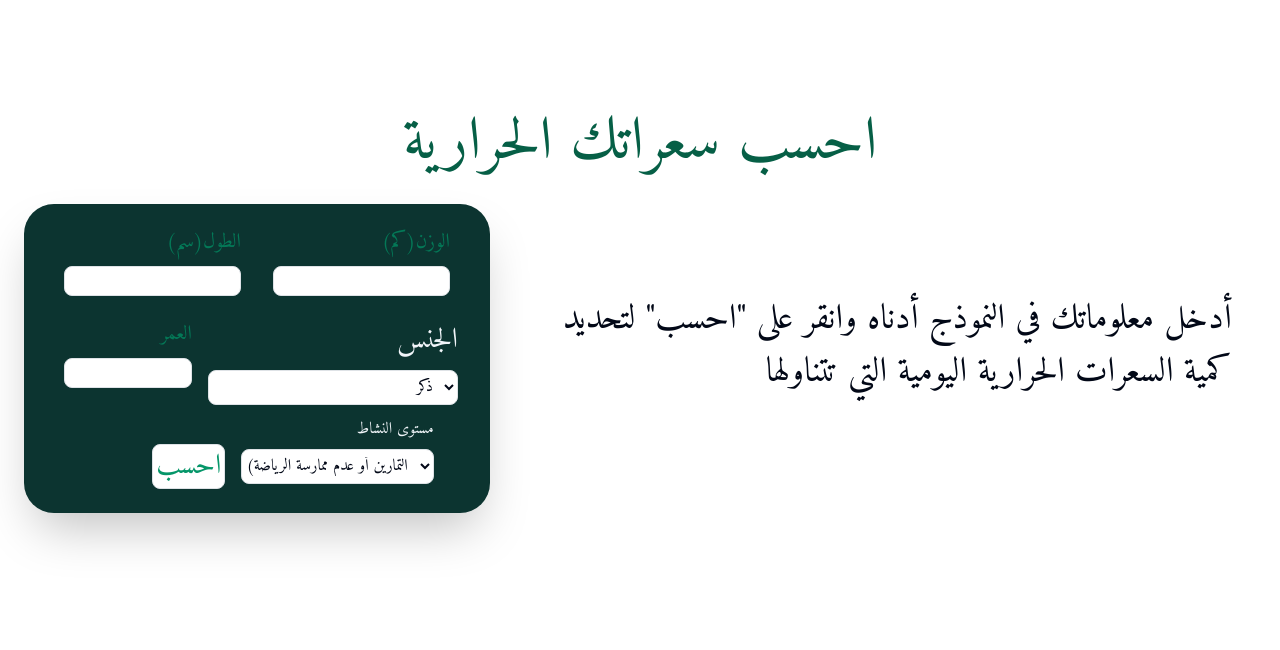
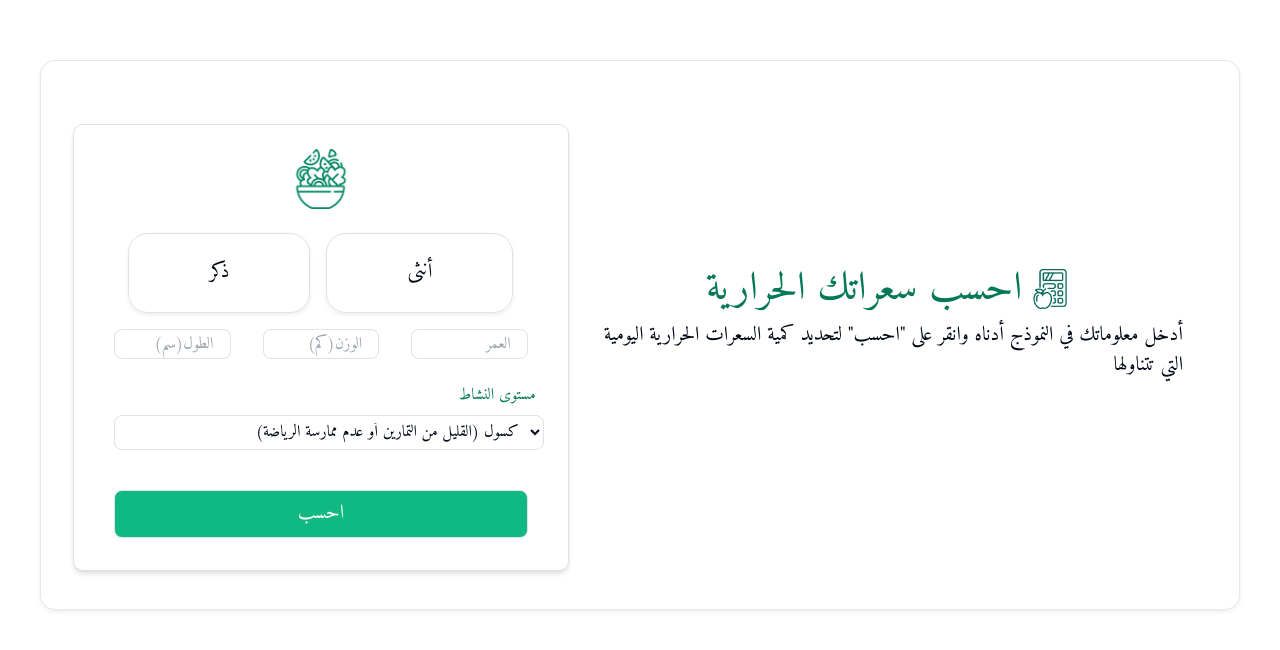
Before and after one commit to amrrmohamed87/Graduation-Frontend, a React (Vite) app: page /ca in a window 1280 px wide. Shown: the part 1584-2234 px from the top of the page. Built offline with nearby package versions, Linux system fonts and the light colour scheme.

Commit message:
improving the logic and the UI of the Calorie Calculator - amr

```diff
--- a/src/components/CaloriesCalculator.jsx
+++ b/src/components/CaloriesCalculator.jsx
@@ -1,13 +1,18 @@
 import { useState } from "react";
 import CalculatorInput from "./CalculatorInput";
+
+import calculator from "../assets/images/calculator.png";
+import salad from "../assets/images/salad.png";
 
 function CaloriesCalculator() {
   const [weight, setWeight] = useState("");
   const [height, setHeight] = useState("");
   const [age, setAge] = useState("");
-  const [gender, setGender] = useState("ذكر");
+  const [gender, setGender] = useState("");
   const [activityLevel, setActivityLevel] = useState("كَسُول");
   const [result, setResult] = useState(null);
+  const [male, setIsMale] = useState(false);
+  const [female, setIsFemale] = useState(false);
 
   function calculate() {
     //convert inputs to numbers by using parseFloat
@@ -54,9 +59,7 @@ function CaloriesCalculator() {
       case "نشيط جدا":
         totalCalories = bmr * 1.725;
         break;
-      case "نشط جدًا جدًا":
-        totalCalories = bmr * 1.9;
-        break;
+
       default:
         totalCalories = 0;
     }
@@ -66,6 +69,13 @@ function CaloriesCalculator() {
         totalCalories
       )} سعره `
     );
+    setWeight("");
+    setHeight("");
+    setAge("");
+    setGender("");
+    setActivityLevel("كَسُول");
+    setIsMale(false);
+    setIsFemale(false);
   }
 
   function handleSubmit(event) {
@@ -74,40 +84,71 @@ function CaloriesCalculator() {
 
   return (
     <section className="md:h-[700px]">
-      <h1 className="text-center mt-8 text-[40px] text-emerald-800 mb-4 md:mt-12 md:mb-8 md:text-[60px]">
-        احسب سعراتك الحرارية
-      </h1>
-      <div className="flex flex-col md:flex-row justify-between items-center">
+      <div className="flex justify-center">
+        <div className="flex flex-col md:flex-row items-center p-8 bg-white rounded-[15px] shadow-sm md:border w-[1200px] md:h-[550px]">
           <form onSubmit={handleSubmit}>
-          <div className="bg-[#0c3430] rounded-[30px] shadow-2xl py-4 mx-4 md:ml-16 md:py-16 md:px-8">
+            <div className="bg-white border max-w-[550px] mt-6 rounded-[10px] shadow-md py-4 md:py-16 md:px-8">
+              <div className="flex justify-center">
+                <img src={salad} className="w-[60px]" />
+              </div>
+              <div className="flex justify-center items-center gap-3 mt-4 mb-2">
+                <button
+                  onClick={() => {
+                    setIsMale(true);
+                    setIsFemale(false);
+                    setGender("ذكر");
+                  }}
+                  className={`shadow-sm rounded-[20px] py-4 px-20 text-[20px] ${
+                    male
+                      ? "bg-blue-300 border-none"
+                      : "bg-transparent border border-gray-600"
+                  }`}
+                >
+                  ذكر
+                </button>
+                <button
+                  onClick={() => {
+                    setIsFemale(true);
+                    setIsMale(false);
+                    setGender("أنثى");
+                  }}
+                  className={`shadow-sm rounded-[20px] py-4 px-20 text-[20px] transition-all duration-300 ${
+                    female
+                      ? "bg-pink-400 border-none"
+                      : "bg-transparent border border-gray-600"
+                  }`}
+                >
+                  أنثى
+                </button>
+              </div>
               <div className="flex md:gap-4">
                 <CalculatorInput
-                label="الطول(سم)"
+                  placeholder="الطول(سم)"
                   type="number"
                   id="height"
                   value={height}
                   onChange={(e) => setHeight(e.target.value)}
                 />
                 <CalculatorInput
-                label="الوزن(كم)"
+                  placeholder="الوزن(كم)"
                   type="number"
                   id="weight"
                   value={weight}
                   onChange={(e) => setWeight(e.target.value)}
                 />
-            </div>
-            <div className="flex gap-2 md:gap-6">
                 <CalculatorInput
-                label="العمر"
+                  placeholder="العمر"
                   type="number"
                   id="age"
                   value={age}
                   onChange={(e) => setAge(e.target.value)}
                 />
-              <div className="flex flex-col md:mt-[0.01rem]">
+              </div>
+              <div className="flex gap-2 md:gap-4">
+                {/* <div className="flex flex-col">
                 <label
                   htmlFor="gender"
-                  className="text-right text-slate-100 mb-2 md:text-[28px]"
+                  className="text-right text-emerald-700 mb-2 md:text-[20px]"
                 >
                   الجنس
                 </label>
@@ -121,20 +162,12 @@ function CaloriesCalculator() {
                   <option value="ذكر">ذكر</option>
                   <option value="أنثى">أنثى</option>
                 </select>
+              </div> */}
               </div>
-            </div>
-            <div className="flex justify-center items-center gap-16 md:gap-4 mx-4 md:mr-2 md:items-center">
-              <button
-                onClick={calculate}
-                className="w-[120px] h-[30px] text-center mt-8 text-emerald-600 bg-white  border border-gray-500 rounded-lg
-                  md:ml-[4.5rem] md:w-[150px] md:h-[45px] hover:bg-[#dddd94] md:text-[28px]"
-              >
-                احسب
-              </button>
               <div className="flex flex-col">
                 <label
                   htmlFor="activityLevel"
-                  className="text-right mb-2 text-slate-100"
+                  className="text-right mb-2 text-emerald-700"
                 >
                   مستوى النشاط
                 </label>
@@ -142,8 +175,8 @@ function CaloriesCalculator() {
                   id="activityLevel"
                   value={activityLevel}
                   onChange={(e) => setActivityLevel(e.target.value)}
-                  className="w-[180px] h-[30px] text-right bg-white  border border-gray-500 focus:border-gray-950 rounded-lg pr-2
-                  md:w-full md:h-[35px]"
+                  className="h-[30px] text-right bg-white  border border-gray-500 focus:border-gray-950 rounded-lg pr-2
+                 md:w-full md:h-[35px] mx-2"
                 >
                   <option value="كَسُول">
                     كَسُول (القليل من التمارين أو عدم ممارسة الرياضة)
@@ -164,19 +197,40 @@ function CaloriesCalculator() {
                   </option>
                 </select>
               </div>
+              <div className="p-2 md:p-0">
+                <button
+                  onClick={calculate}
+                  className={`py-2 w-full text-center mt-8 text-white   border border-gray-500 rounded-lg
+                     transition-all duration-300 md:text-[20px] ${
+                       female
+                         ? "bg-pink-400 hover:bg-pink-600"
+                         : "bg-emerald-500"
+                     } ${
+                    male ? "bg-blue-300 hover:bg-blue-500" : "bg-emerald-500"
+                  }`}
+                >
+                  احسب
+                </button>
               </div>
             </div>
           </form>
           <div className="m-4 md:m-0">
-          <p className="text-[25px] text-right mx-4 mb-4 md:text-[35px] md:mr-16 md:ml-28">
-            أدخل معلوماتك في النموذج أدناه وانقر على "احسب" لتحديد كمية السعرات
-            الحرارية اليومية التي تتناولها
+            <div className="flex items-center justify-center gap-2">
+              <h1 className="text-center text-emerald-700 text-[22px]  md:text-[40px]">
+                احسب سعراتك الحرارية
+              </h1>
+              <img src={calculator} className="w-[25px] md:w-[40px]" />
+            </div>
+            <p className="text-[17px] text-right mt-2 mb-4 md:text-[20px]">
+              أدخل معلوماتك في النموذج أدناه وانقر على "احسب" لتحديد كمية
+              السعرات الحرارية اليومية التي تتناولها
             </p>
             {result && (
-            <p className="text-center text-[23px] text-emerald-600 mt-8 mb-8 md:text-right md:mr-16 md:text-[30px]">
+              <p className="text-center text-[17px] text-emerald-600 mt-8 mb-8 md:text-right md:text-[30px]">
                 {result}
               </p>
             )}
+          </div>
         </div>
       </div>
     </section>
```
Lines whose indentation alone changed are shown as unchanged.
